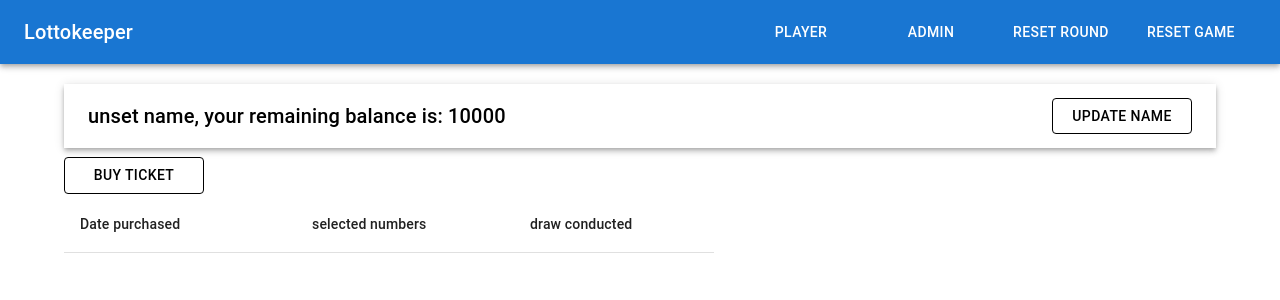
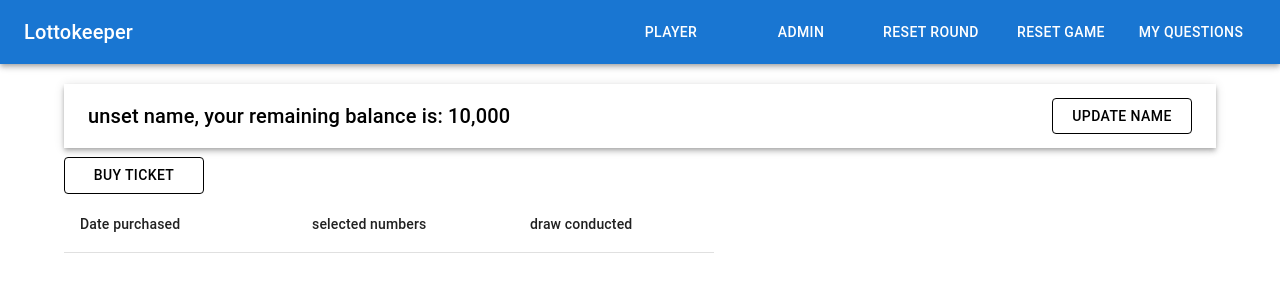
Before and after one commit to imrevari/lottokeeper, a React (Create React App) app: page / in a window 1280 px wide. Shown: the top 300 px of the page. Built offline with nearby package versions, Linux system fonts and the light colour scheme.

Commit message:
minor refactoring

```diff
--- a/src/components/admin/AdminHeader.tsx
+++ b/src/components/admin/AdminHeader.tsx
@@ -15,11 +15,11 @@ const AdminHeader: FC<any> = () => {
     const {admin:{balance, userName}} = useStateContext()
 
     return(<>
-        <Box sx={{ flexGrow: 3 }}>
+        <Box>
             <AppBar position="static" color='inherit'>
                 <Toolbar>
                     <Typography variant="h6" component="div" sx={{ flexGrow: 1, textAlign: 'left'}}>
-                        {`${userName}, your balance is: ${balance}`}
+                        {`${userName}, your balance is: ${balance.toLocaleString()}`}
                     </Typography>
 
                 </Toolbar>
--- a/src/components/admin/AdminsPage.tsx
+++ b/src/components/admin/AdminsPage.tsx
@@ -29,7 +29,7 @@ const AdminsPage: FC<any> = () => {
     return(<>
     <AdminHeader />
 
-    <Box sx={{ flexGrow: 3 }}>
+    <Box>
         <div>
                 <Button color="inherit" variant='outlined'
                 sx={{marginRight: '9px', marginTop: '15px', maxWidth: '250px', minWidth: '250px'}}
--- a/src/components/main/MainComponent.tsx
+++ b/src/components/main/MainComponent.tsx
@@ -12,6 +12,7 @@ import { useStateContext } from '../../stateContext/StateContext';
 
 const MainComponent: FC<any> = () => {
 
+    const [isLandingPage, setIsLandingPage] = useState<boolean>(false)
     const [isAdmin, setIsAdmin] = useState<boolean>(false)
 
     const {resetGame, resetRound} = useStateContext()
@@ -19,7 +20,7 @@ const MainComponent: FC<any> = () => {
 
     return(
         <>
-        <Box sx={{ flexGrow: 1 }}>
+        <Box>
         <AppBar position="static">
             <Toolbar>
 
@@ -38,6 +39,10 @@ const MainComponent: FC<any> = () => {
                     style={{maxWidth: '130px', minWidth: '130px'}}
                     onClick={() => resetGame()}
                     >Reset game</Button>
+                <Button color="inherit"
+                    style={{maxWidth: '130px', minWidth: '130px'}}
+                    onClick={() => resetGame()}
+                    >My questions</Button>
             </Toolbar>
         </AppBar>
         </Box>
--- a/src/components/player/PlayerHeader.tsx
+++ b/src/components/player/PlayerHeader.tsx
@@ -33,7 +33,7 @@ const PlayerHeader: FC<any> = () => {
     }
 
     return(<>
-        <Box sx={{ flexGrow: 3 }}>
+        <Box >
             <AppBar position="static" color='inherit'>
                 <Toolbar>
                     <Typography variant="h6" component="div" sx={{ flexGrow: 1, textAlign: 'left'}}>
@@ -46,7 +46,7 @@ const PlayerHeader: FC<any> = () => {
                                 }
                             }}
                             onChange={(e) => setName(e.target.value)}/> :
-                            (userName ? userName : `unset name`).concat(`, your remaining balance is: ${balance}`)
+                            (userName ? userName : `unset name`).concat(`, your remaining balance is: ${balance.toLocaleString()}`)
                             }
                         </div>
                     </Typography>
--- a/src/components/player/PlayersPage.tsx
+++ b/src/components/player/PlayersPage.tsx
@@ -31,7 +31,7 @@ const PlayersPage: FC<any> = () => {
     return(<>
         <PlayerHeader />
 
-        <Box sx={{ flexGrow: 3 }}>
+        <Box>
             <ButtonGroup sx={{margin: '9px 0px 2px 0px'}}>
                 <Button color="inherit" variant='outlined'
                             style={{maxWidth: '140px', minWidth: '140px'}}
```
